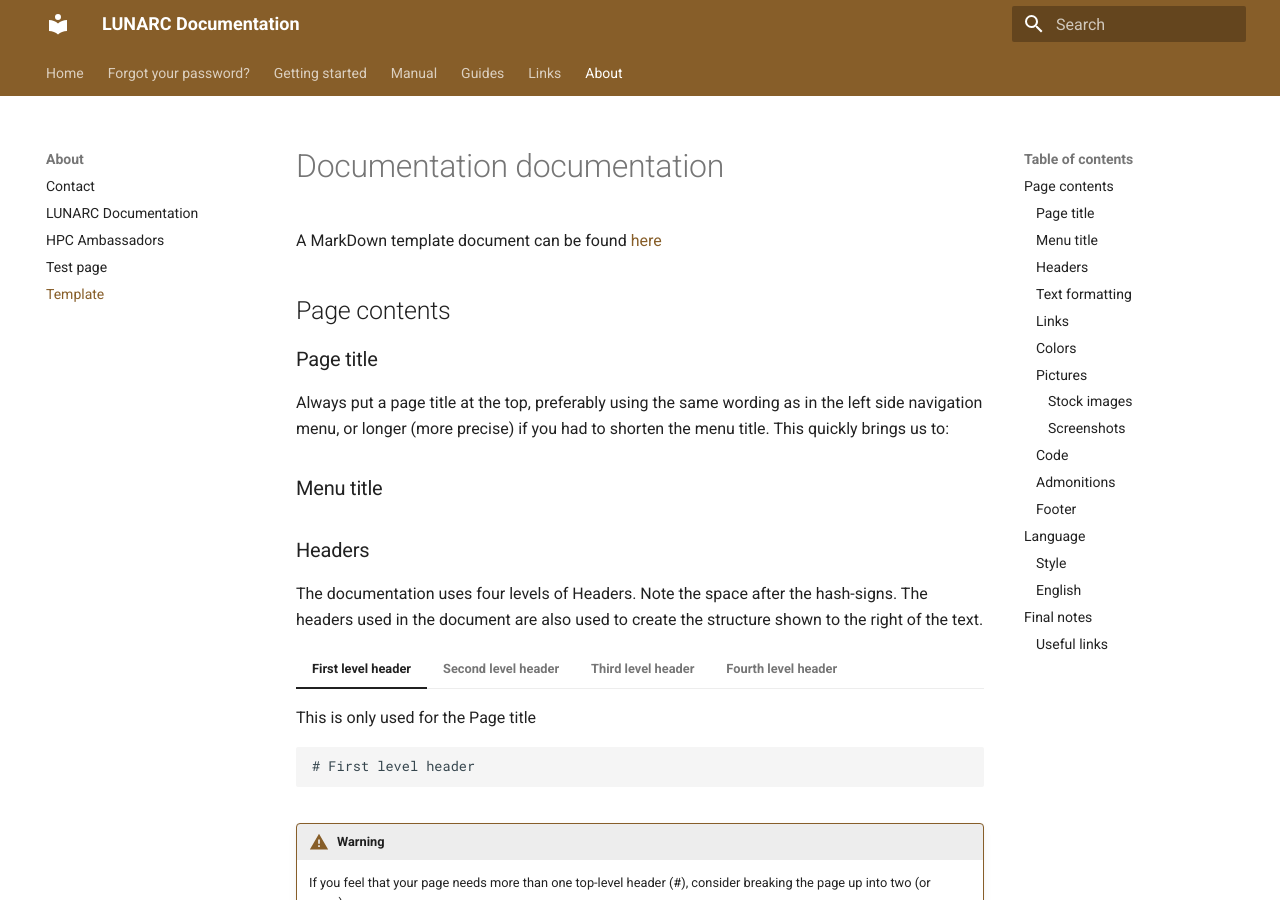
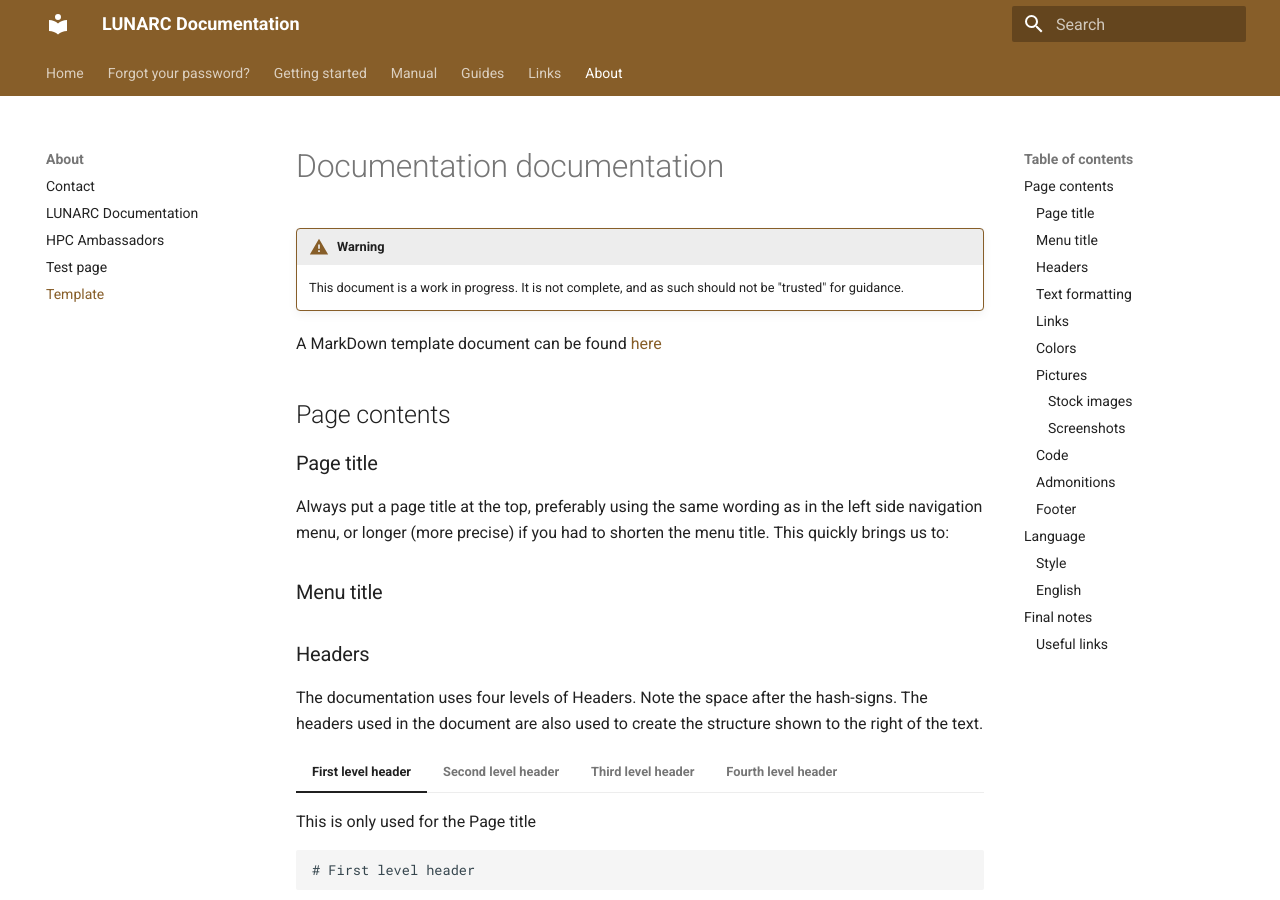
Before and after one commit to lunarc/lunarc_docs, an MkDocs documentation site: the page built from docs/about/template.md, in a window 1280 px wide and 900 px high. Built offline with MkDocs 1.6.1 and Material for MkDocs 9.7.7, drawn with Linux system fonts in a browser that asks for light colours; comment, search, counter and statistics services are not loaded.

Commit message:
Update template.md
Added a warning about the document being very WIP

```diff
--- a/docs/about/template.md
+++ b/docs/about/template.md
@@ -1,4 +1,8 @@
 # Documentation documentation
+
+!!! warning
+
+    This document is a work in progress. It is not complete, and as such should not be "trusted" for guidance.
 
 A MarkDown template document can be found [here]()
 
```
